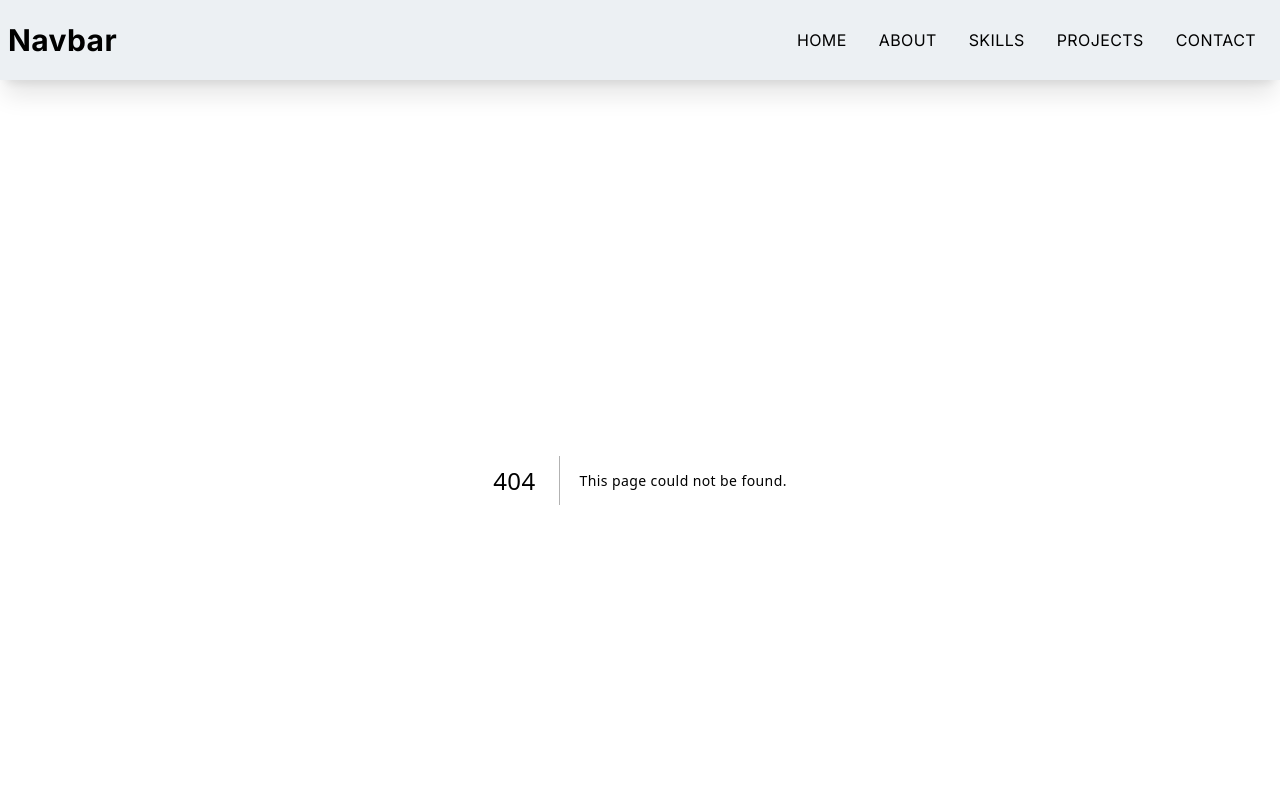
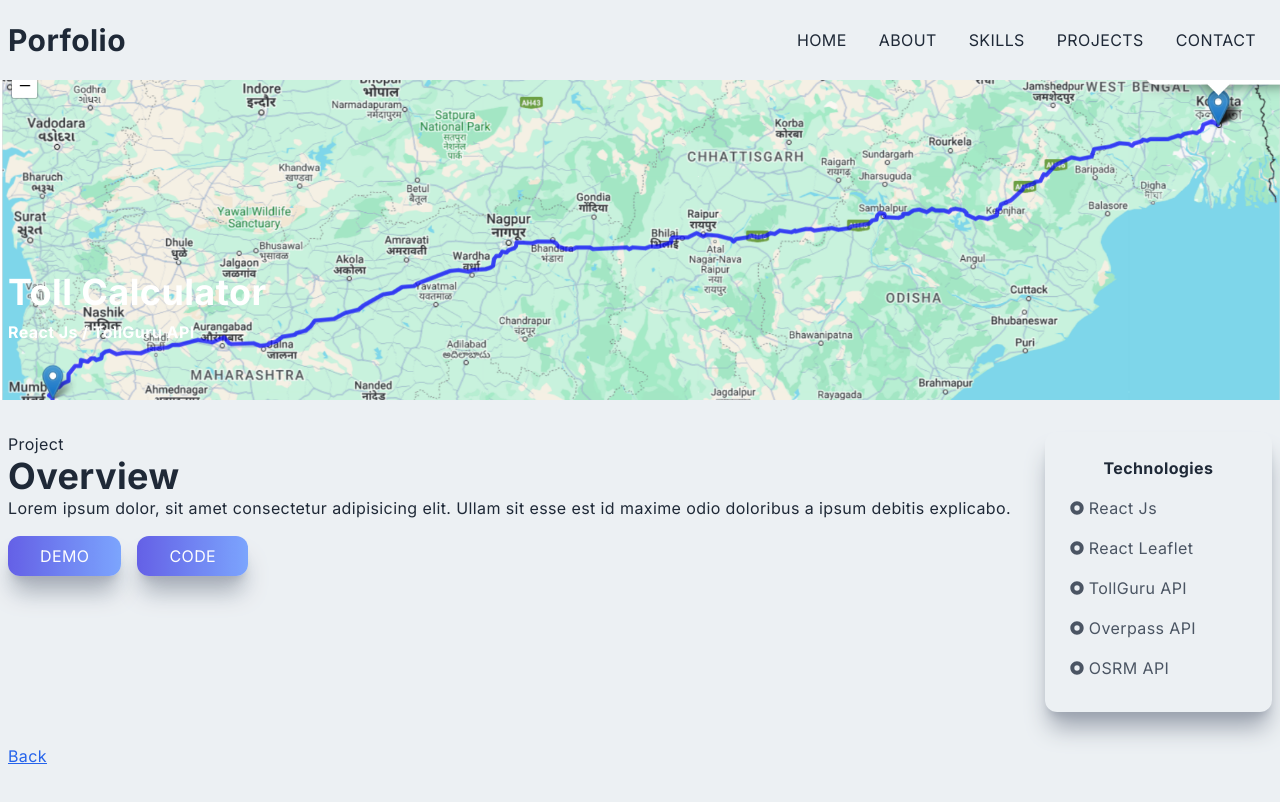
Before and after one commit to Kirtiraj17/my-portfolio, a Next.js app: page /toll-calculator in a window 1280 px wide. Before the commit this address had no page. Shown: the top 802 px of the page. Built offline with nearby package versions, Linux system fonts and the light colour scheme.

Commit message:
toll-calculator project add

```diff
--- a/src/components/Contact.jsx
+++ b/src/app/(components)/Contact.jsx
@@ -12,11 +12,11 @@ const Contact = () => {
         <div className="grid lg:grid-cols-5 gap-8">
           <div className="col-span-3 lg:col-span-2 w-full h-full rounded-xl shadow-xl shadow-gray-400 p-4">
             <div className="lg:p-4 h-full">
-              <div className="rounded-xl">
+              <div className="rounded-xl overflow-hidden">
                 <img
                   src={"https://source.unsplash.com/random"}
                   alt=""
-                  className="rounded-xl hover:scale-105 ease-in duration-300"
+                  className="rounded-xl max-h-[400px] hover:scale-105 ease-in duration-300"
                 />
               </div>
               <div className="mt-4">
--- a/src/components/Main.jsx
+++ b/src/app/(components)/Main.jsx
@@ -23,7 +23,7 @@ const Main = () => {
           <div className="flex justify-center items-center py-4 mx-auto max-w-80">
             <div className="mb-4">
               <ul className="flex justify-between items-center">
-                <li className="p-3 mr-4 rounded-full shadow-xl bg-white hover:scale-110 ease-in duration-300">
+                <li className="p-3 mr-4 rounded-full shadow-xl cursor-pointer bg-white hover:scale-110 ease-in duration-300">
                   <Link
                     href={
                       "https://www.linkedin.com/in/kirtiraj-gawale-04978114a/"
@@ -33,12 +33,12 @@ const Main = () => {
                     <FaLinkedinIn />
                   </Link>
                 </li>
-                <li className="p-3 mr-4 rounded-full shadow-xl bg-white hover:scale-110 ease-in duration-300">
+                <li className="p-3 mr-4 rounded-full shadow-xl cursor-pointer bg-white hover:scale-110 ease-in duration-300">
                   <Link href={"https://github.com/Kirtiraj17"} target="_blank">
                     <FaGithub />
                   </Link>
                 </li>
-                <li className="p-3 rounded-full shadow-xl bg-white hover:scale-110 ease-in duration-300">
+                <li className="p-3 rounded-full shadow-xl cursor-pointer bg-white hover:scale-110 ease-in duration-300">
                   <Link href={"mailto:kirtirajg1997@gmail.com"} target="_blank">
                     <MdEmail />
                   </Link>
--- a/src/components/Navbar.jsx
+++ b/src/app/(components)/Navbar.jsx
@@ -1,6 +1,6 @@
 "use client";
 import Link from "next/link";
-import { useState } from "react";
+import { useEffect, useState } from "react";
 import { FiMenu } from "react-icons/fi";
 import { IoClose } from "react-icons/io5";
 import { FaLinkedinIn, FaGithub } from "react-icons/fa";
@@ -13,29 +13,46 @@ const navigation = [
   },
   {
     title: "About",
-    link: "#about",
+    link: "/#about",
   },
   {
     title: "Skills",
-    link: "#skills",
+    link: "/#skills",
   },
   {
     title: "Projects",
-    link: "#projects",
+    link: "/#projects",
   },
   {
     title: "Contact",
-    link: "#contact",
+    link: "/#contact",
   },
 ];
 
 const Navbar = () => {
   const [isMenuOpen, setIsMenuOpen] = useState(false);
+  const [shadow, setShadow] = useState(true);
+
+  useEffect(() => {
+    const handleShadow = () => {
+      window.scrollY >= 90 ? setShadow(true) : setShadow(false);
+    };
+
+    window.addEventListener("scroll", handleShadow);
+
+    return () => window.removeEventListener("scroll", handleShadow);
+  }, []);
 
   return (
-    <div className="fixed w-full h-20 shadow-xl z-50 top-0 bg-[#ecf0f3]">
+    <div
+      className={`fixed w-full h-20 z-50 top-0 bg-[#ecf0f3] ${
+        shadow ? "shadow-xl" : ""
+      }`}
+    >
       <div className="flex justify-between items-center w-full h-full px-2 2xl:px-16">
-        <h1 className="text-3xl">Navbar</h1>
+        <Link href={"/"}>
+          <h1 className="text-3xl">Porfolio</h1>
+        </Link>
         <div className="">
           {/* Mobile Nav */}
           <FiMenu
@@ -51,7 +68,7 @@ const Navbar = () => {
             }`}
           >
             <div className="flex justify-between items-center">
-              <h1 className="text-3xl">Navbar</h1>
+              <h1 className="text-3xl">Portfolio</h1>
               <IoClose
                 className="w-8 h-8"
                 onClick={() => setIsMenuOpen(false)}
--- a/src/components/ProjectItem.jsx
+++ b/src/app/(components)/ProjectItem.jsx
@@ -1,3 +1,4 @@
+import Image from "next/image";
 import Link from "next/link";
 
 const ProjectItem = ({ title, description, imgUrl, link }) => {
@@ -13,12 +14,15 @@ const ProjectItem = ({ title, description, imgUrl, link }) => {
           More Info
         </Link>
       </div>
-      <div className="relative w-full h-auto shadow-xl text-center shadow-gray-400 flex justify-between items-center rounded-xl p-4 group md:hover:bg-gradient-to-r from-[#5651e5] to-[#709dff]">
-        <img
-          src={imgUrl}
-          alt=""
-          className="rounded-xl max-h-96 bg-cover md:group-hover:opacity-10"
-        />
+      <div className="relative w-full h-72 shadow-xl text-center shadow-gray-400 flex justify-between items-center rounded-xl p-4 group md:hover:bg-gradient-to-r from-[#5651e5] to-[#709dff]">
+        <figure className="relative rounded-xl overflow-hidden w-full h-full">
+          <Image
+            src={imgUrl}
+            alt={title}
+            layout="fill"
+            className="rounded-xl max-h-96 md:group-hover:opacity-10 hover:scale-105 ease-in duration-300 object-cover"
+          />
+        </figure>
         <div className="hidden md:group-hover:block absolute top-1/2 left-1/2 -translate-x-1/2 -translate-y-1/2">
           <h3 className="text-2xl text-center text-white tracking-wider">
             {title}
--- a/src/components/Projects.jsx
+++ b/src/app/(components)/Projects.jsx
@@ -8,28 +8,28 @@ const Projects = () => {
         <span className="text-2xl font-bold mb-4">What I have Built</span>
         <div className="md:grid md:grid-cols-2 gap-8 mt-8">
           <ProjectItem
-            title={"Project 1"}
-            description={"React Js"}
-            imgUrl={"https://source.unsplash.com/random"}
-            link={"/project1"}
+            title={"Toll Calculator"}
+            description="React Js"
+            imgUrl={"/assets/TollCalculator.png"}
+            link={"/toll-calculator"}
           />
           <ProjectItem
-            title={"Project 1"}
+            title={"Project 2"}
             description={"React Js"}
-            imgUrl={"https://source.unsplash.com/random"}
+            imgUrl={"/assets/TollCalculator.png"}
             link={"/project2"}
           />
           <ProjectItem
-            title={"Project 1"}
+            title={"Project 3"}
             description={"React Js"}
-            imgUrl={"https://source.unsplash.com/random"}
-            link={"/project2"}
+            imgUrl={"/assets/TollCalculator.png"}
+            link={"/project3"}
           />
           <ProjectItem
-            title={"Project 1"}
+            title={"Project 4"}
             description={"React Js"}
-            imgUrl={"https://source.unsplash.com/random"}
-            link={"/project2"}
+            imgUrl={"/assets/TollCalculator.png"}
+            link={"/project4"}
           />
         </div>
       </div>
--- a/src/app/layout.js
+++ b/src/app/layout.js
@@ -1,6 +1,6 @@
 import { Inter } from "next/font/google";
 import "./globals.css";
-import Navbar from "@/components/Navbar";
+import Navbar from "@/app/(components)/Navbar";
 
 const inter = Inter({ subsets: ["latin"] });
 
--- /dev/null
+++ b/src/app/toll-calculator/page.js
@@ -0,0 +1,85 @@
+import Image from "next/image";
+import Link from "next/link";
+import { RiRadioButtonFill } from "react-icons/ri";
+
+const TollCalculator = () => {
+  return (
+    <div className="w-full">
+      <div className="relative w-screen h-[30vh] lg:h-[40vh]">
+        <div className="w-full h-[30vh] lg:h-[40vh] absolute top-0 left-0 bg-black/80 z-10">
+          <Image
+            src={"/assets/TollCalculator.png"}
+            alt="project1"
+            layout="fill"
+            className="absolute z-1 object-cover"
+          />
+          <div className="w-full max-w-7xl text-white absolute top-[70%] left-1/2 right-1/2 -translate-x-1/2 -translate-y-1/2 p-2">
+            <h2 className="py-2">Toll Calculator</h2>
+            <h3>React Js / TollGuru API</h3>
+          </div>
+        </div>
+      </div>
+      <div className="max-w-7xl mx-auto p-2 grid md:grid-cols-5 gap-8 pt-8">
+        <div className="col-span-4">
+          <p>Project</p>
+          <h2>Overview</h2>
+          <p>
+            Lorem ipsum dolor, sit amet consectetur adipisicing elit. Ullam sit
+            esse est id maxime odio doloribus a ipsum debitis explicabo.
+          </p>
+          <button className="text-white opacity-90 hover:opacity-100 py-2 px-8 mt-4 mr-4">
+            <Link
+              href={"https://toll-calculator-sandy.vercel.app/"}
+              target="_blank"
+            >
+              Demo
+            </Link>
+          </button>
+          <button className="text-white opacity-90 hover:opacity-100 py-2 px-8 mt-4">
+            <Link
+              href={"https://github.com/Kirtiraj17/toll-calculator"}
+              target="_blank"
+            >
+              Code
+            </Link>
+          </button>
+        </div>
+        <div className="col-span-4 md:col-span-1 shadow-xl shadow-gray-400 p-4 rounded-xl">
+          <div className="p-2">
+            <p className="text-center font-bold pb-2">Technologies</p>
+            <div className="grid grid-cols-3 md:grid-cols-1">
+              <p className="text-gray-600 py-2 flex items-center">
+                <RiRadioButtonFill className="mr-1" />
+                React Js
+              </p>
+              <p className="text-gray-600 py-2 flex items-center">
+                <RiRadioButtonFill className="mr-1" />
+                React Leaflet
+              </p>
+              <p className="text-gray-600 py-2 flex items-center">
+                <RiRadioButtonFill className="mr-1" />
+                TollGuru API
+              </p>
+              <p className="text-gray-600 py-2 flex items-center">
+                <RiRadioButtonFill className="mr-1" />
+                Overpass API
+              </p>
+              <p className="text-gray-600 py-2 flex items-center">
+                <RiRadioButtonFill className="mr-1" />
+                OSRM API
+              </p>
+            </div>
+          </div>
+        </div>
+        <Link
+          href={"/#projects"}
+          className="underline text-blue-600 cursor-pointer"
+        >
+          Back
+        </Link>
+      </div>
+    </div>
+  );
+};
+
+export default TollCalculator;
--- a/src/assets/icons.jsx
+++ b/src/assets/icons.jsx
@@ -177,7 +177,7 @@ export const GithubIcon = () => (
 export const BitbucketIcon = () => (
   <svg
     xmlns="http://www.w3.org/2000/svg"
-    enable-background="new 0 0 24 24"
+    enableBackground="new 0 0 24 24"
     width={100}
     height={100}
     viewBox="0 0 24 24"
```
Also changed, not shown: src/app/page.js (+5 -5 lines), public/assets/TollCalculator.png (added), src/app/(components)/About.jsx (renamed from src/components/About.jsx), src/app/(components)/Skills.jsx (renamed from src/components/Skills.jsx).
